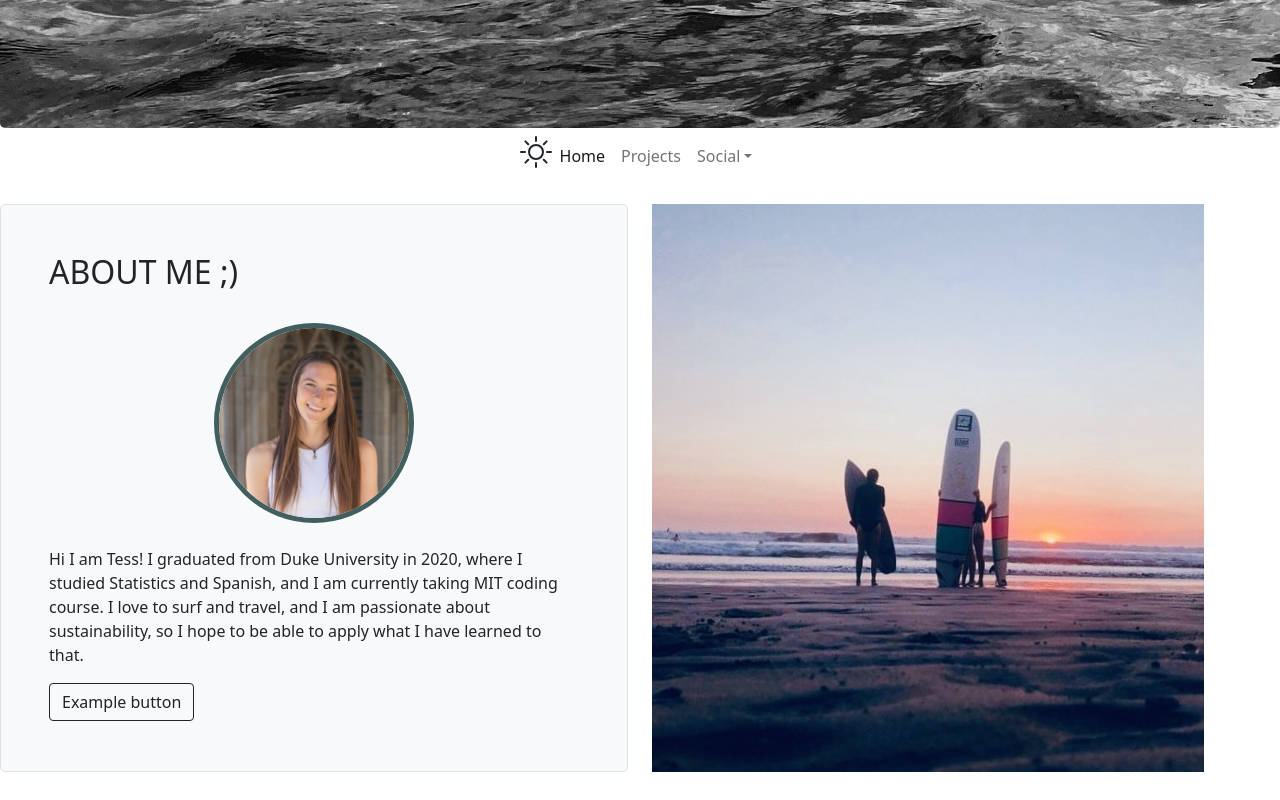
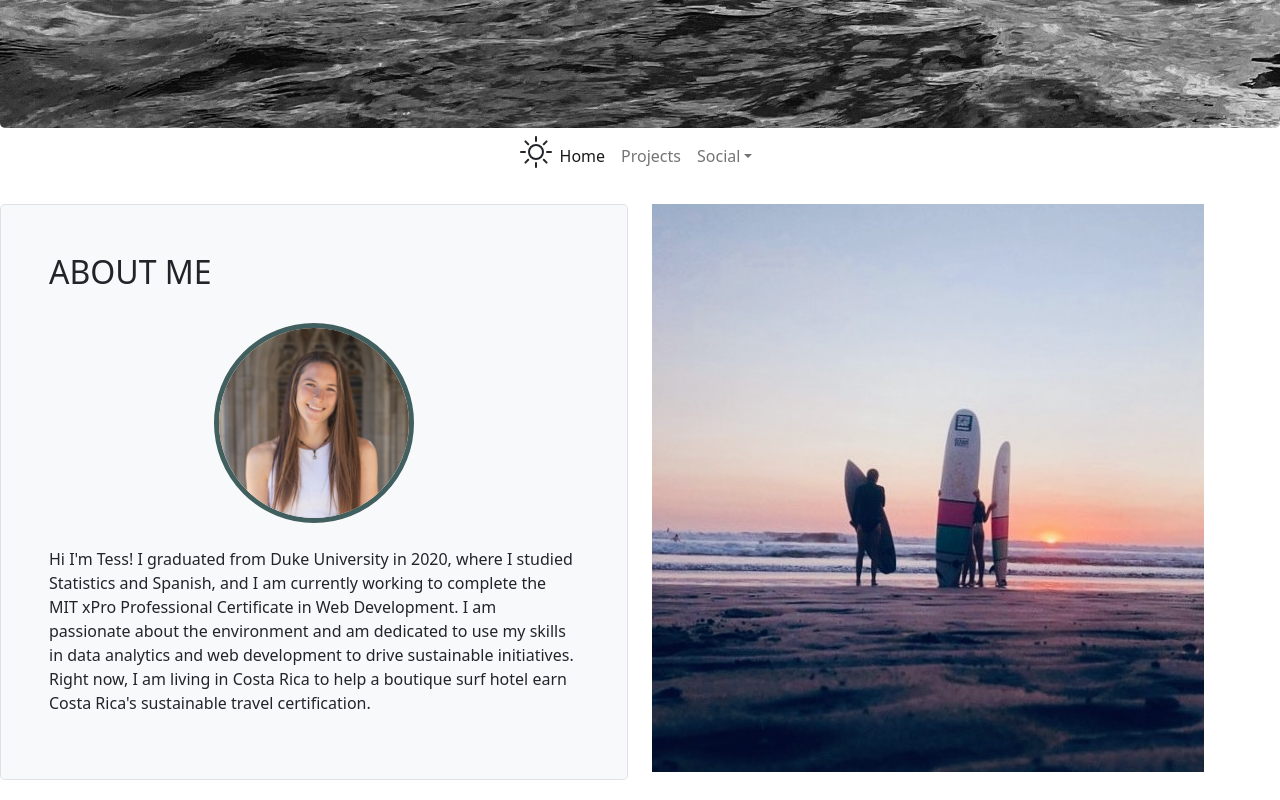
Before and after one commit to sTessC/sTessC.github.io, a plain HTML site: page index.html in a window 1280 px wide. Shown: the part 492-1292 px from the top of the page. Drawn offline with Linux system fonts and the light colour scheme.

Commit message:
Add files via upload

```diff
--- a/index.html
+++ b/index.html
@@ -85,12 +85,11 @@
     <div class="row align-items-md-stretch">
       <div class="col-md-6">
         <div class="h-100 p-5 bg-light border rounded-3">
-          <h2>ABOUT ME ;)</h2>
+          <h2>ABOUT ME</h2>
         </br>
           <div class = "imgTess_grid"> <img class = "imgTess" src= TessPhoto.jpg > </div>
         </br>
-          <p>Hi I am Tess! I graduated from Duke University in 2020, where I studied Statistics and Spanish, and I am currently taking MIT coding course. I love to surf and travel, and I am passionate about sustainability, so I hope to be able to apply what I have learned to that.</p>
-          <button class="btn btn-outline-dark" type="button">Example button</button>
+          <p>Hi I'm Tess! I graduated from Duke University in 2020, where I studied Statistics and Spanish, and I am currently working to complete the MIT xPro Professional Certificate in Web Development. I am passionate about the environment and am dedicated to use my skills in data analytics and web development to drive sustainable initiatives. Right now, I am living in Costa Rica to help a boutique surf hotel earn Costa Rica's sustainable travel certification. </p>
         </div>
       </div>
       <div class="col-md-6">
```
